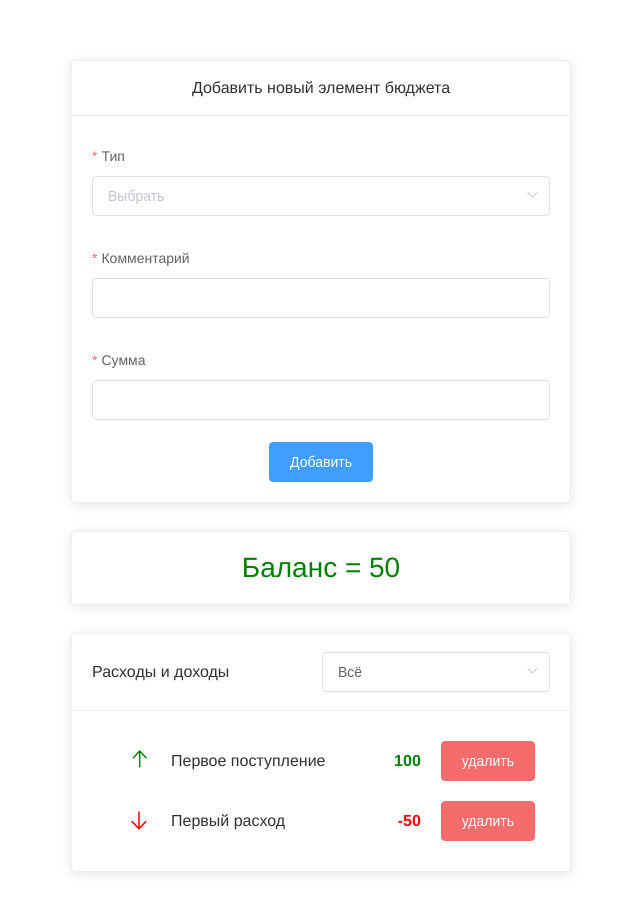
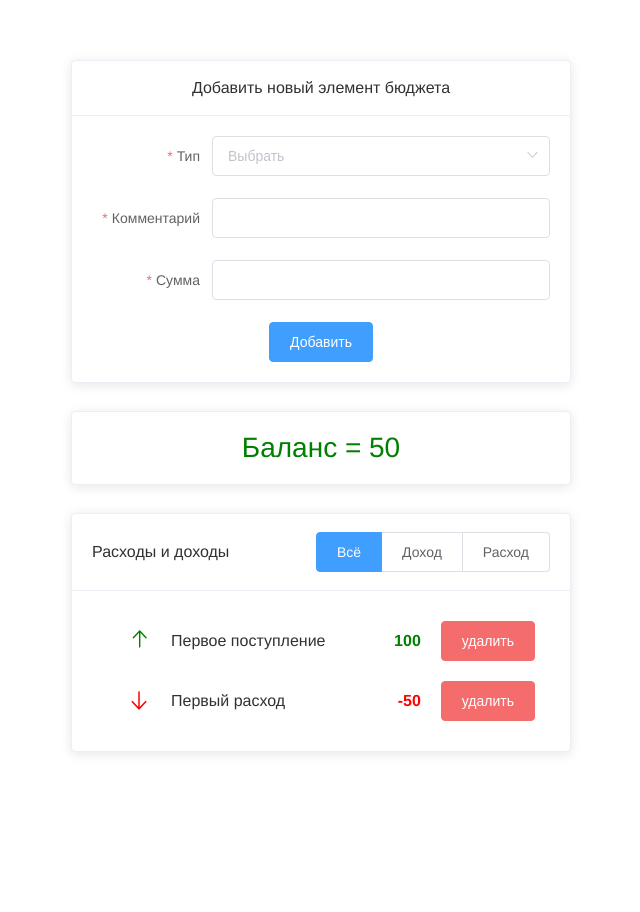
Before and after one commit to agdobrynin/udemy-budget, a Vue app: page / in a window 1280 px wide. Shown: the top 912 px of the page, without its empty margins (319-959 px from the left). After the commit the page ends 812 px from the top, so only its background shows below. Built offline with nearby package versions, Linux system fonts and the light colour scheme.

Commit message:
Refactoring Entity, UI element for filter into budget list.

```diff
--- a/src/Entity/BudgetItemAbstract.js
+++ b/src/Entity/BudgetItemAbstract.js
@@ -1,9 +1,8 @@
 export class BudgetItemAbstract {
-
-    comment = "";
-    _value = 0;
+    comment = undefined;
+    _value = NaN;
     id = undefined;
-    static _type = undefined;
+    static _typeTitle = undefined;
 
     /**
      * @param {String} comment
@@ -15,8 +14,16 @@ export class BudgetItemAbstract {
         this.id = BudgetItemAbstract.uid;
     }
 
-    static get type() {
-        return this._type;
+    get value() {
+        return this._value;
+    }
+
+    get typeTitle() {
+        return this.constructor._typeTitle;
+    }
+
+    static get typeTitle() {
+        return this._typeTitle;
     }
 
     static get uid() {
--- a/src/Entity/BudgetItemIncome.js
+++ b/src/Entity/BudgetItemIncome.js
@@ -1,9 +1,5 @@
 import {BudgetItemAbstract} from "@/Entity/BudgetItemAbstract";
 
 export class BudgetItemIncome extends BudgetItemAbstract {
-    static _type = "Доход";
-
-    get value() {
-        return this._value;
-    }
+    static _typeTitle = "Доход";
 }
--- a/src/Entity/BudgetItemOutcome.js
+++ b/src/Entity/BudgetItemOutcome.js
@@ -1,7 +1,7 @@
 import {BudgetItemAbstract} from "@/Entity/BudgetItemAbstract";
 
 export class BudgetItemOutcome extends BudgetItemAbstract {
-    static _type = "Расход";
+    static _typeTitle = "Расход";
 
     get value() {
         return -this._value;
--- a/src/components/BudgetFormItem.vue
+++ b/src/components/BudgetFormItem.vue
@@ -1,6 +1,6 @@
 <template>
   <ElCard header="Добавить новый элемент бюджета">
-    <ElForm :model="formData" :rules="rules" ref="ruleForm">
+    <ElForm :model="formData" :rules="rules" label-width="120px" ref="ruleForm" @submit.prevent="onSave">
       <ElFormItem label="Тип" prop="type">
         <ElSelect class="type-select" v-model="formData.type">
           <ElOption v-for="(typeTitle, key) in typeOfBudgetTitles" :key="key" :label="typeTitle" :value="typeTitle"/>
@@ -12,7 +12,7 @@
       <ElFormItem label="Сумма" prop="value">
         <ElInput v-model.number="formData.value"></ElInput>
       </ElFormItem>
-      <ElButton @click="onSave" type="primary">Добавить</ElButton>
+      <ElButton type="primary">Добавить</ElButton>
     </ElForm>
   </ElCard>
 </template>
@@ -59,15 +59,15 @@ export default {
   }),
 
   created() {
-    this.typeOfBudgetTitles.push(BudgetItemIncome.type);
-    this.typeOfBudgetTitles.push(BudgetItemOutcome.type);
+    this.typeOfBudgetTitles.push(BudgetItemIncome.typeTitle);
+    this.typeOfBudgetTitles.push(BudgetItemOutcome.typeTitle);
   },
 
   methods: {
     async onSave() {
       this.$refs.ruleForm.validate((valid) => {
         if (valid) {
-          const BudgetItem = this.formData.type === BudgetItemIncome.type
+          const BudgetItem = this.formData.type === BudgetItemIncome.typeTitle
               ? new BudgetItemIncome(this.formData.comment, this.formData.value)
               : new BudgetItemOutcome(this.formData.comment, this.formData.value);
           this.$emit("newBudgetItem", BudgetItem);
--- a/src/components/BudgetList.vue
+++ b/src/components/BudgetList.vue
@@ -3,11 +3,11 @@
     <ElCard>
       <div slot="header" class="clearfix header">
         <span>{{ header }}</span>
-        <ElSelect class="filter" v-model="typeBudget">
-          <ElOption v-for="(typeBudget, index) in typeOfBudgetTitles"
-                    :key="index"
-                    :value="typeBudget"></ElOption>
-        </ElSelect>
+        <radio-group v-model="typeBudget" class="filter">
+          <radio-button v-for="(typeBudget, index) in typeOfBudgetTitles"
+                        :key="index"
+                        :label="typeBudget">{{typeBudget}}</radio-button>
+        </radio-group>
       </div>
       <template v-if="!isEmpty">
         <BudgetListItem v-for="item in filteredList"
@@ -26,6 +26,7 @@
 import BudgetListItem from "@/components/BudgetListItem";
 import {BudgetItemIncome} from "@/Entity/BudgetItemIncome";
 import {BudgetItemOutcome} from "@/Entity/BudgetItemOutcome";
+import {RadioGroup, RadioButton} from "element-ui";
 
 const FILTER_TYPE_ALL_TITLE = "Всё";
 
@@ -33,7 +34,9 @@ export default {
   name: "BudgetList",
 
   components: {
-    BudgetListItem
+    BudgetListItem,
+    RadioGroup,
+    RadioButton
   },
 
   props: {
@@ -69,7 +72,7 @@ export default {
       }
 
       this.filteredList = this.list.filter((item) => {
-        return item.constructor.type === type;
+        return item.typeTitle === type;
       });
     }
   },
@@ -86,8 +89,8 @@ export default {
 
   created() {
     this.typeOfBudgetTitles.push(this.typeBudget);
-    this.typeOfBudgetTitles.push(BudgetItemIncome.type);
-    this.typeOfBudgetTitles.push(BudgetItemOutcome.type);
+    this.typeOfBudgetTitles.push(BudgetItemIncome.typeTitle);
+    this.typeOfBudgetTitles.push(BudgetItemOutcome.typeTitle);
     this.filteredList = this.list;
   },
 }
```
